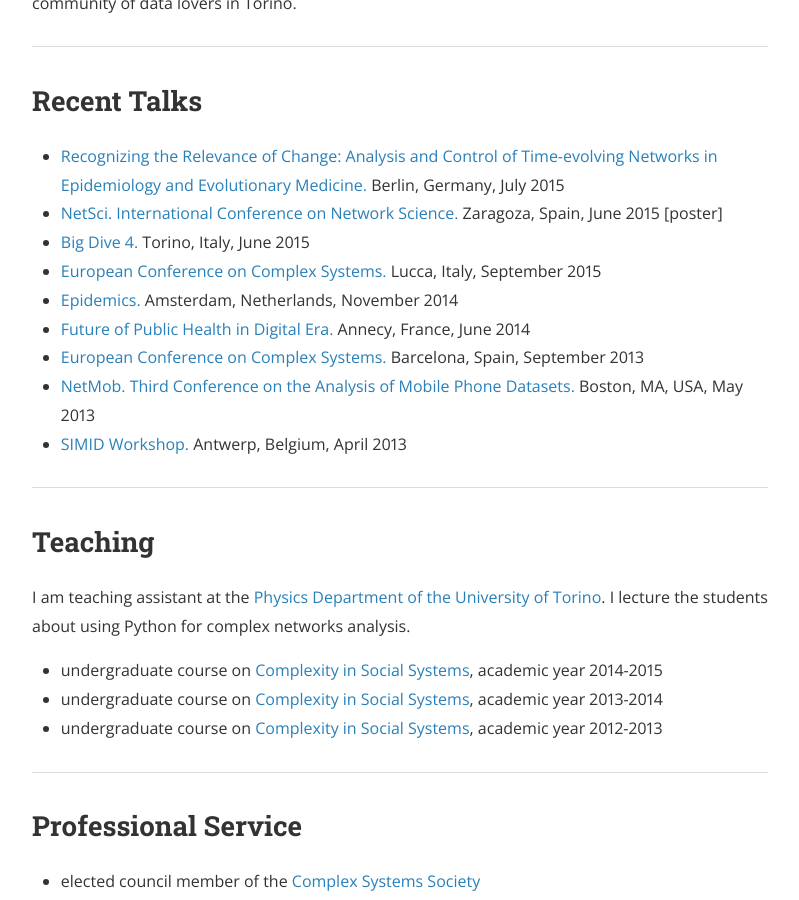
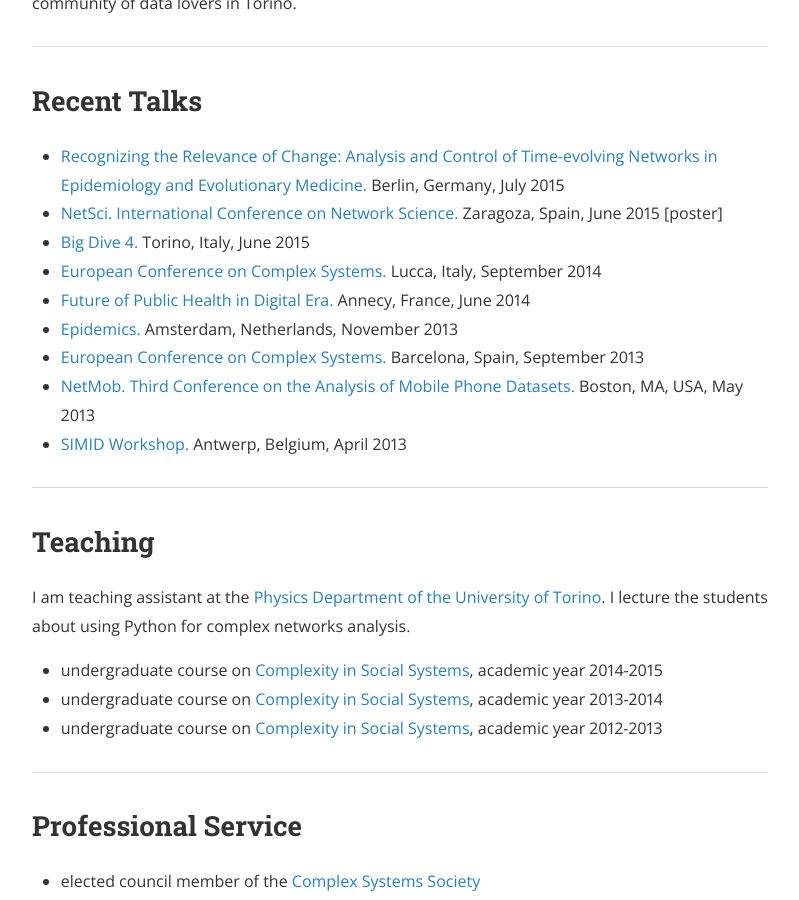
Before and after one commit to micheletizzoni/micheletizzoni.github.io, a Jekyll site: the page built from 4_activities.md, in a window 1280 px wide and 900 px high, scrolled down 803 px. Shown: the whole window, without its empty margins (240-1039 px from the left). Built offline with Jekyll 4.4.1, drawn with Linux system fonts in a browser that asks for light colours; nearby versions of some CDN libraries; a style sheet for code colours, icons or effects is not loaded.

Commit message:
Corrections of Talks

```diff
--- a/4_activities.md
+++ b/4_activities.md
@@ -30,9 +30,9 @@ I am one of the founders of <a href="http://databeerstorino.tumblr.com/">DataBee
   <li><a href="http://www.cecam.org/workshop-2-1215.html">Recognizing the Relevance of Change: Analysis and Control of Time-evolving Networks in Epidemiology and Evolutionary Medicine.</a> Berlin, Germany, July 2015</li>
   <li><a href="http://www.netsci2015.net">NetSci. International Conference on Network Science.</a> Zaragoza, Spain, June 2015 [poster]</li>
   <li><a href="http://www.bigdive.eu/teachers/">Big Dive 4.</a> Torino, Italy, June 2015</li>
-  <li><a href="http://www.eccs14.eu">European Conference on Complex Systems.</a> Lucca, Italy, September 2015</li>
-  <li><a href="http://www.epidemics.elsevier.com/">Epidemics.</a> Amsterdam, Netherlands, November 2014</li>
+  <li><a href="http://www.eccs14.eu">European Conference on Complex Systems.</a> Lucca, Italy, September 2014</li>
   <li><a href="http://www.isi.it/the-future-of-public-health-in-digital-era-annecy-5-7-june-2014/">Future of Public Health in Digital Era.</a> Annecy, France, June 2014</li>
+  <li><a href="http://www.epidemics.elsevier.com/">Epidemics.</a> Amsterdam, Netherlands, November 2013</li>
   <li><a href="http://www.eccs13.eu">European Conference on Complex Systems.</a> Barcelona, Spain, September 2013</li>
   <li><a href="http://perso.uclouvain.be/vincent.blondel/netmob/2013/">NetMob. Third Conference on the Analysis of Mobile Phone Datasets.</a> Boston, MA, USA, May 2013</li>
   <li><a href="http://wp.simid.be/?page_id=68">SIMID Workshop.</a> Antwerp, Belgium, April 2013</li>
```
